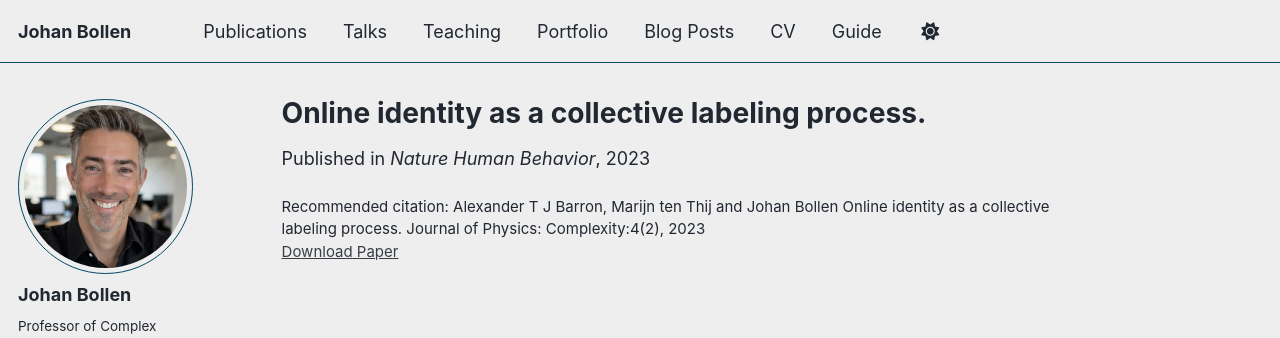
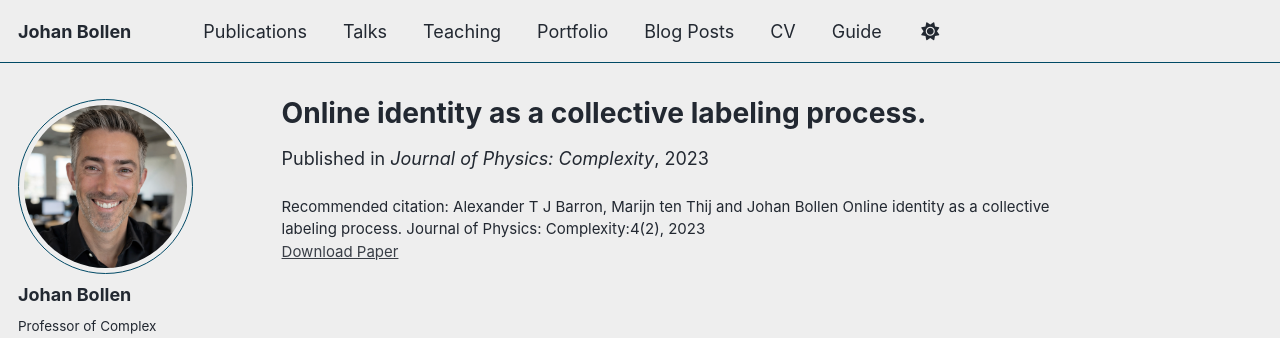
Before and after one commit to jbollen/jbollen.github.io, a Jekyll site: the page built from _publications/2025-06-08-paper-title-number-6.md, in a window 1280 px wide. Shown: the top 338 px of the page. Built offline with Jekyll 4.4.1, drawn with Linux system fonts in a browser that asks for light colours; some web fonts are replaced; a script bundle is joined from its source files by our own code; library files that are not in the unit come from our copies.

Commit message:
Update 2025-06-08-paper-title-number-6.md

```diff
--- a/_publications/2025-06-08-paper-title-number-6.md
+++ b/_publications/2025-06-08-paper-title-number-6.md
@@ -5,7 +5,7 @@ category: manuscripts
 permalink: /publication/2024-02-17-paper-title-number-6
 excerpt: 'We show that the collective co-labeling of popular concepts in the context of identity, such as #resist and #maga, follow the dynamics of a modified Yule–Simon model balancing novelty and conformity. The dynamics of identity expression resemble the collective tagging processes of folksonomies, indicating a similarity between the collective tagging of external objects and the collective labeling of ourselves.'
 date: 2023-04-03
-venue: 'Nature Human Behavior'
+venue: 'Journal of Physics: Complexity'
 paperurl: 'https://iopscience.iop.org/article/10.1088/2632-072X/acc62c'
 citation: 'Alexander T J Barron, Marijn ten Thij and Johan Bollen Online identity as a collective labeling process. Journal of Physics: Complexity:4(2), 2023'
 ---
```
